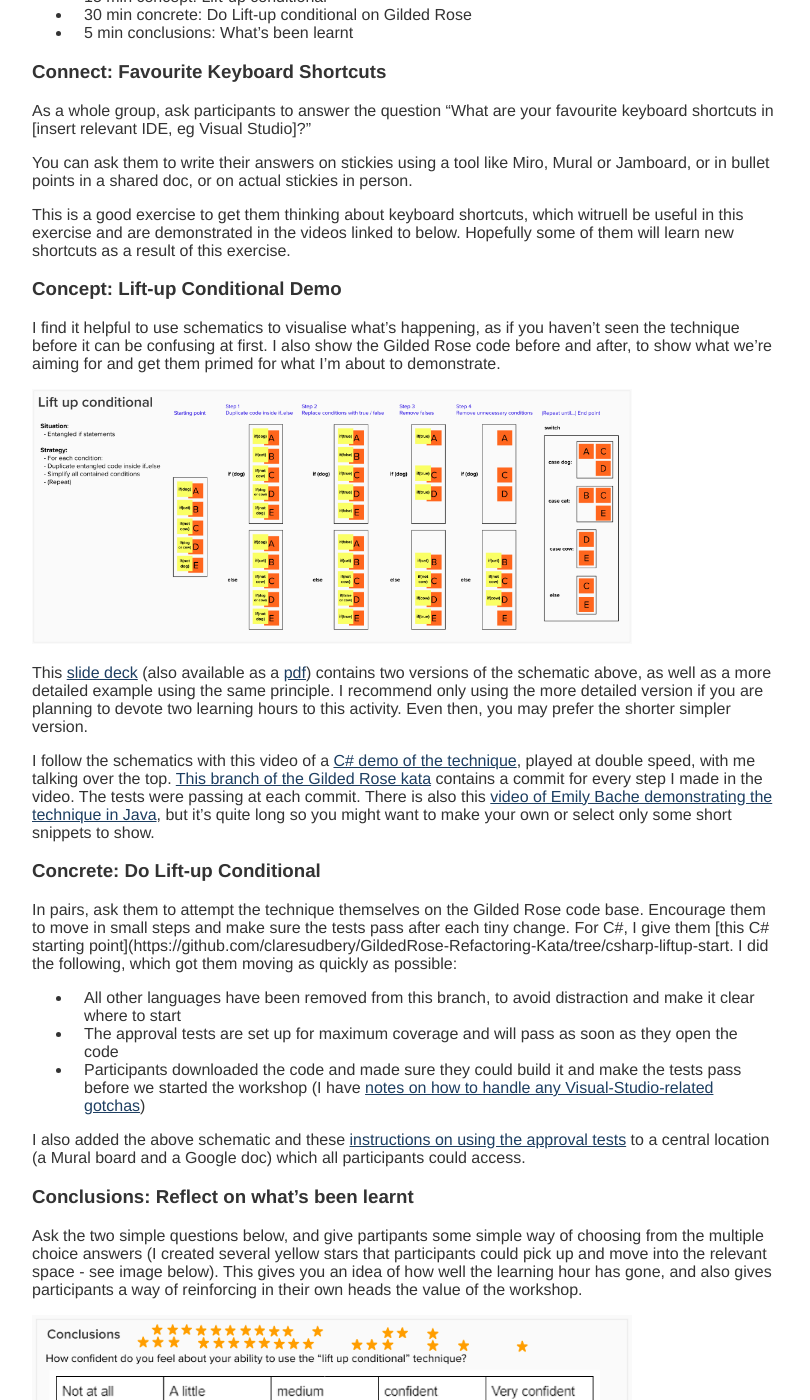
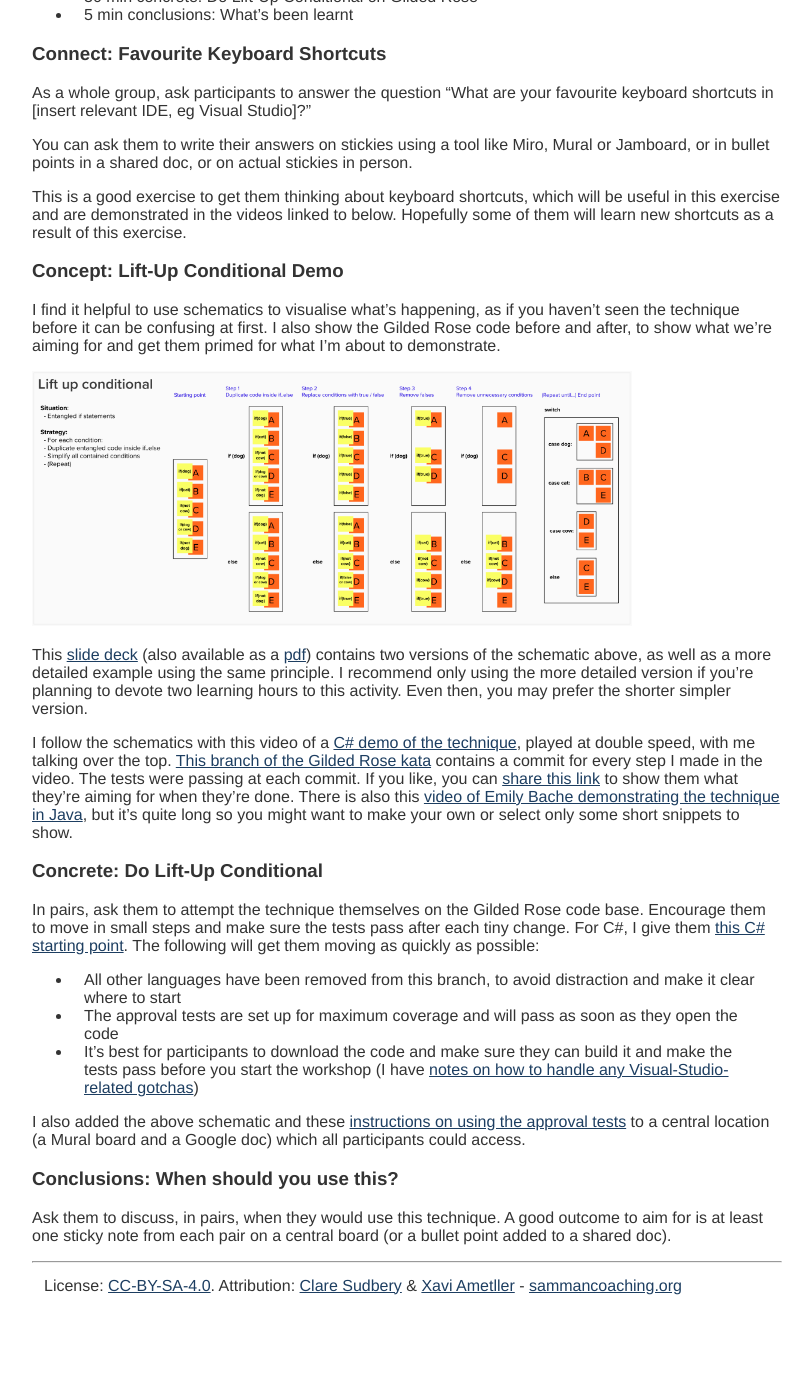
Before and after one commit to sammancoaching/website, a Jekyll site: the page built from _learning_hours/refactoring/lift_up_conditional.md, in a window 1280 px wide and 1400 px high, scrolled down 571 px. Shown: the whole window, without its empty margins (233-1043 px from the left). Built offline with Jekyll 4.4.1, drawn with Linux system fonts in a browser that asks for light colours; after the commit the page ends 1880 px from its top, so only the background shows below that; some of the changed text lies outside the part shown.

Commit message:
Improvements, some based on feedback

```diff
--- a/_learning_hours/refactoring/lift_up_conditional.md
+++ b/_learning_hours/refactoring/lift_up_conditional.md
@@ -12,25 +12,24 @@
 
 Using the "Lift-Up Conditional" refactoring to detangle complex if statements.
 
-This is a powerful, satisfying and almost magical refactoring technique. It’s really useful for detangling complex knots of if statements. Llewelyn Falco came up with the technique, and Emily Bache named it. There’s a good video by Emily demonstrating the technique [here](https://www.youtube.com/watch?v=OJmg9aMxPDI).
+This is a powerful, satisfying and almost magical refactoring technique. It’s really useful for detangling complex knots of if statements. Llewelyn Falco showed the technique to Emily Bache, and she named it. There’s a good video by Emily demonstrating the technique [here](https://www.youtube.com/watch?v=OJmg9aMxPDI).
 
-The basic principle is to find conditions that are repeated throughout the code and then “lift them up” so that each condition has its own dedicated branch of the code. The result is that we can replace the original complex if statement with a switch statement. Once we’ve done that, we can replace the switch statement with polymorphism (see [Replace Conditional With Polymorphism]({% link _learning_hours/refactoring/conditional_to_polymorphism.md %})).
+The basic principle is to find conditions that are repeated throughout the code and then “lift them up” so that each condition has its own dedicated branch of the code. The result is much simpler and easier to read.
 
 In this learning hour we demonstrate the technique, and then let the participants try it out for themselves on the [Gilded Rose Refactoring Kata]({% link _kata_descriptions/gilded_rose.md %}). You can do this in one hour, but as the technique takes a bit of time to really understand, it’s a good idea to do this [intro learning hour]({% link _learning_hours/refactoring/lift_up_conditional_intro.md %}) first.
 
-This [slide deck](https://docs.google.com/presentation/d/11HjxVD99vyKyt8HT_5UHIBnAnr4Pck5g/edit?usp=sharing&ouid=117794872566978197093&rtpof=true&sd=true) (also available as a [pdf](https://drive.google.com/file/d/11cEwkIv2NRWLkSCQfqltXIkNUTzCQFyW/view?usp=sharing)) contains all the resources on this page plus more - many of which may be useful in preparing for this learning hour.
-
+The [slide deck](https://docs.google.com/presentation/d/11HjxVD99vyKyt8HT_5UHIBnAnr4Pck5g/edit?usp=sharing&ouid=117794872566978197093&rtpof=true&sd=true) (also available as a [pdf](https://drive.google.com/file/d/11cEwkIv2NRWLkSCQfqltXIkNUTzCQFyW/view?usp=sharing)) contains all the resources on this page plus more - many of which may be useful in preparing for this learning hour.
 
 ### Learning Goals
 
-- Use Keyboard shortcuts to do Lift-up conditional on Gilded Rose
-- Recognize when Lift-up conditional would be an appropriate technique to try
+- Use Keyboard shortcuts to do Lift-Up Conditional on Gilded Rose
+- Recognize when Lift-Up Conditional would be an appropriate technique to try
 
 ## Session Outline
 
-* 5 min connect: favourite keyboard shortcuts
-* 15 min concept: Lift-up conditional
-* 30 min concrete: Do Lift-up conditional on Gilded Rose
+* 10 min connect: Favourite keyboard shortcuts
+* 15 min concept: Lift-Up Conditional
+* 30 min concrete: Do Lift-Up Conditional on Gilded Rose
 * 5 min conclusions: What's been learnt
 
 ### Connect: Favourite Keyboard Shortcuts
@@ -39,29 +38,28 @@
 
 You can ask them to write their answers on stickies using a tool like Miro, Mural or Jamboard, or in bullet points in a shared doc, or on actual stickies in person.
 
-This is a good exercise to get them thinking about keyboard shortcuts, which witruell be useful in this exercise and are demonstrated in the videos linked to below. Hopefully some of them will learn new shortcuts as a result of this exercise.
+This is a good exercise to get them thinking about keyboard shortcuts, which will be useful in this exercise and are demonstrated in the videos linked to below. Hopefully some of them will learn new shortcuts as a result of this exercise.
 
-### Concept: Lift-up Conditional Demo
+### Concept: Lift-Up Conditional Demo
+
 I find it helpful to use schematics to visualise what’s happening, as if you haven’t seen the technique before it can be confusing at first. I also show the Gilded Rose code before and after, to show what we’re aiming for and get them primed for what I’m about to demonstrate.
 
 ![Lift Up Conditional Simple Schematic](/assets/images/lift_up_conditional_simple_schematic.png){: width="600"}
 
-This [slide deck](https://docs.google.com/presentation/d/11HjxVD99vyKyt8HT_5UHIBnAnr4Pck5g/edit?usp=sharing&ouid=117794872566978197093&rtpof=true&sd=true) (also available as a [pdf](https://drive.google.com/file/d/11cEwkIv2NRWLkSCQfqltXIkNUTzCQFyW/view?usp=sharing)) contains two versions of the schematic above, as well as a more detailed example using the same principle. I recommend only using the more detailed version if you are planning to devote two learning hours to this activity. Even then, you may prefer the shorter simpler version.
+This [slide deck](https://docs.google.com/presentation/d/11HjxVD99vyKyt8HT_5UHIBnAnr4Pck5g/edit?usp=sharing&ouid=117794872566978197093&rtpof=true&sd=true) (also available as a [pdf](https://drive.google.com/file/d/11cEwkIv2NRWLkSCQfqltXIkNUTzCQFyW/view?usp=sharing)) contains two versions of the schematic above, as well as a more detailed example using the same principle. I recommend only using the more detailed version if you're planning to devote two learning hours to this activity. Even then, you may prefer the shorter simpler version.
 
-I follow the schematics with this video of a [C# demo of the technique](https://vimeo.com/801311948/41a83a3c4e), played at double speed, with me talking over the top. [This branch of the Gilded Rose kata](https://github.com/claresudbery/GildedRose-Refactoring-Kata/tree/csharp-liftup-demo) contains a commit for every step I made in the video. The tests were passing at each commit. There is also this [video of Emily Bache demonstrating the technique in Java](https://www.youtube.com/watch?v=OJmg9aMxPDI), but it’s quite long so you might want to make your own or select only some short snippets to show.
+I follow the schematics with this video of a [C# demo of the technique](https://vimeo.com/801311948/41a83a3c4e), played at double speed, with me talking over the top. [This branch of the Gilded Rose kata](https://github.com/claresudbery/GildedRose-Refactoring-Kata/tree/csharp-liftup-demo) contains a commit for every step I made in the video. The tests were passing at each commit. If you like, you can [share this link](https://github.com/claresudbery/GildedRose-Refactoring-Kata/blob/csharp-liftup-demo/csharp/GildedRose.cs) to show them what they're aiming for when they're done. There is also this [video of Emily Bache demonstrating the technique in Java](https://www.youtube.com/watch?v=OJmg9aMxPDI), but it’s quite long so you might want to make your own or select only some short snippets to show.
 
-### Concrete: Do Lift-up Conditional
+### Concrete: Do Lift-Up Conditional
 
-In pairs, ask them to attempt the technique themselves on the Gilded Rose code base. Encourage them to move in small steps and make sure the tests pass after each tiny change. For C#, I give them [this C# starting point](https://github.com/claresudbery/GildedRose-Refactoring-Kata/tree/csharp-liftup-start. I did the following, which got them moving as quickly as possible:
+In pairs, ask them to attempt the technique themselves on the Gilded Rose code base. Encourage them to move in small steps and make sure the tests pass after each tiny change. For C#, I give them [this C# starting point](https://github.com/claresudbery/GildedRose-Refactoring-Kata/tree/csharp-liftup-start). The following will get them moving as quickly as possible:
 
 * All other languages have been removed from this branch, to avoid distraction and make it clear where to start
 * The approval tests are set up for maximum coverage and will pass as soon as they open the code
-* Participants downloaded the code and made sure they could build it and make the tests pass before we started the workshop (I have [notes on how to handle any Visual-Studio-related gotchas](https://clare-wiki.herokuapp.com/pages/think/code-princ/Gilded-Rose#gilded-rose-working-in-visual-studio))
+* It's best for participants to download the code and make sure they can build it and make the tests pass before you start the workshop (I have [notes on how to handle any Visual-Studio-related gotchas](https://clare-wiki.herokuapp.com/pages/think/code-princ/Gilded-Rose#gilded-rose-working-in-visual-studio))
 
 I also added the above schematic and these [instructions on using the approval tests](https://clare-wiki.herokuapp.com/pages/think/code-princ/Gilded-Rose#gilded-rose-getting-started-with-approval-tests-in-c) to a central location (a Mural board and a Google doc) which all participants could access.
 
-### Conclusions: Reflect on what's been learnt
+### Conclusions: When should you use this?
 
-Ask the two simple questions below, and give partipants some simple way of choosing from the multiple choice answers (I created several yellow stars that participants could pick up and move into the relevant space - see image below). This gives you an idea of how well the learning hour has gone, and also gives participants a way of reinforcing in their own heads the value of the workshop.
-
-![img.png](/assets/images/how_confident_lift_up_conditional.png){: width="600"}
+Ask them to discuss, in pairs, when they would use this technique. A good outcome to aim for is at least one sticky note from each pair on a central board (or a bullet point added to a shared doc).
```
Also changed, not shown: _learning_hours/refactoring/lift_up_conditional_intro.md (+20 -8 lines).
